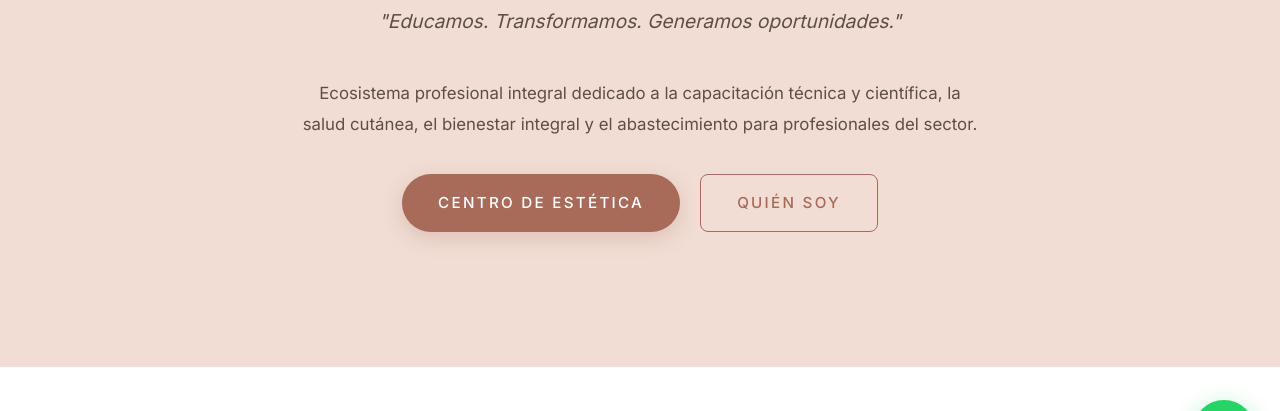
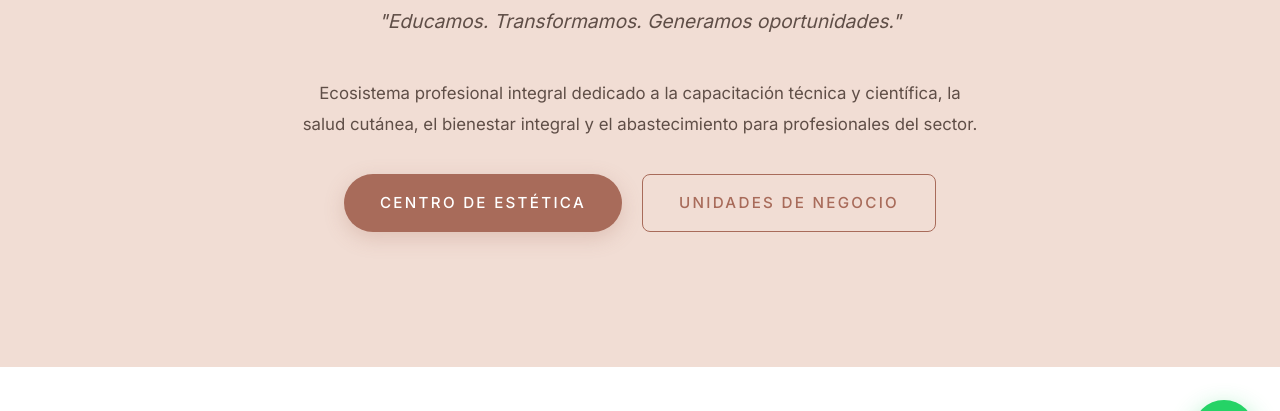
Before and after one commit to nicoxcdm/Pagina-MZ, a website: page index.html in a window 1280 px wide. Shown: the part 313-724 px from the top of the page. Drawn offline with nearby package versions, Linux system fonts and the light colour scheme.

Commit message:
fix: cambiar boton Quien Soy por Unidades de Negocio en el hero banner

```diff
--- a/index.html
+++ b/index.html
@@ -51,7 +51,7 @@
                 </p>
                 <div class="hero-actions">
                     <a href="#centro-estetica" class="btn-premium btn-primary">Centro de Estética</a>
-                    <a href="#quien-soy" class="btn-premium btn-secondary">Quién Soy</a>
+                    <a href="#unidades-negocio" class="btn-premium btn-secondary">Unidades de Negocio</a>
                 </div>
             </div>
         </div>
```
